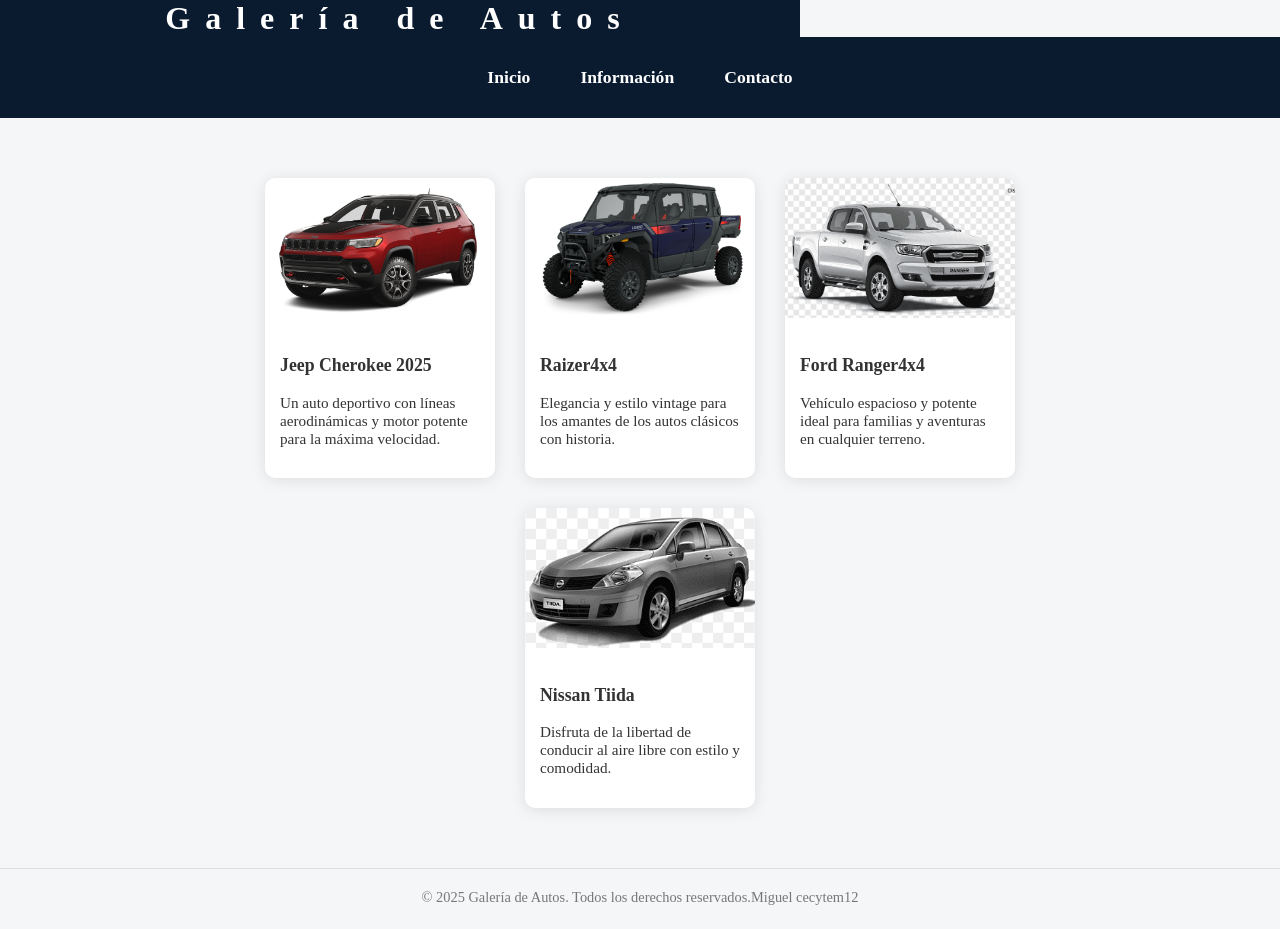
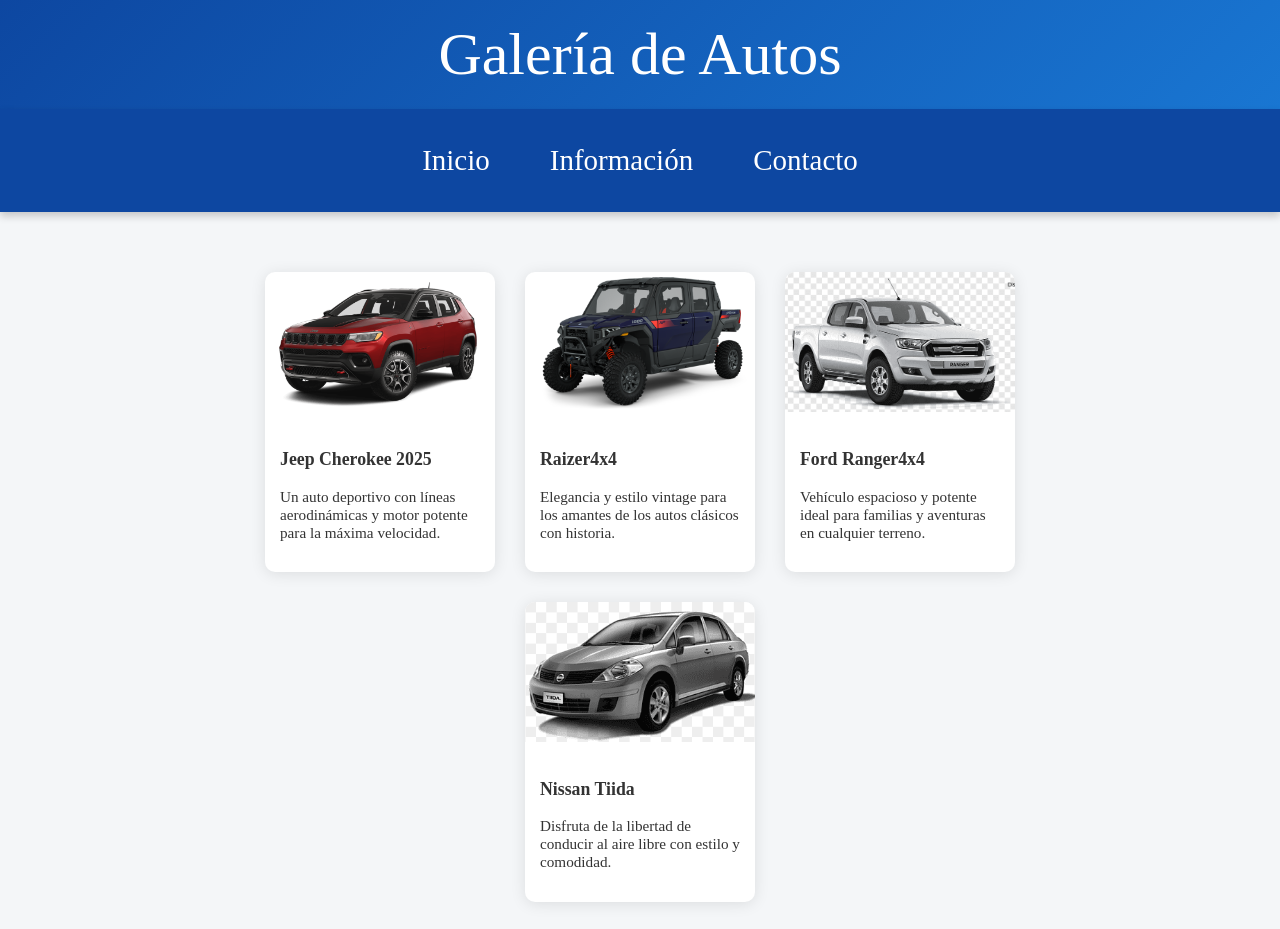
Before and after one commit to Creeepypie/cecy12, a plain HTML site: page index.html in a window 1280 px wide. Shown: the top 929 px of the page. Drawn offline with Linux system fonts and the light colour scheme.

Commit message:
Add files via upload

```diff
--- a/est.css
+++ b/est.css
@@ -4,33 +4,60 @@
     color: #333;
   }
  header {
-    background: #0a1b2f;
-    color: #fff;
-    width: 800px;
-    margin: 0, auto;
+  background: linear-gradient(135deg, #0d47a1, #1976d2);
+  color: white;
+  padding: 20px 20px;
+  display: flex;
+  flex-direction: column;
+  align-items: center;
+  font-size: 60px;
   text-align: center;
-    font-size: 2rem;
-    font-weight: 700;
-    letter-spacing: 15px;
+  box-shadow: 0 4px 6px rgba(0, 0, 0, 0.2);
 }
+
+header nav a:hover {
+  color: #bbdefb;
+}
+/* Contenedor del menú */
 nav {
-    background: #0a1b2f;
+  background-color: #0d47a1;
+  padding: 25px 30px;
   display: flex;
-    text-align: center;
   justify-content: center;
-    gap: 50px;
-    padding: 30px 0;
+  flex-wrap: wrap;
+  box-shadow: 0 4px 8px rgba(0, 0, 0, 0.2);
 }
+
+/* Estilos para los enlaces del menú */
 nav a {
-    color: #fff;
+  color: white;
   text-decoration: none;
-    font-weight: 600;
-    font-size: 1.1rem;
-    transition: color 0.3s ease;
+  margin: 0 20px;
+  font-size: 29px;
+  font-weight: 500;
+  padding: 10px;
+  border-radius: 8px;
+  transition: background-color 0.3s ease, transform 0.2s ease;
 }
+
 nav a:hover {
-    color: #ffc107;
+  background-color: #1565c0;
+  transform: scale(1.05);
 }
+
+/* Responsive: menú en columnas en pantallas pequeñas */
+@media (max-width: 600px) {
+  nav {
+    flex-direction: column;
+    align-items: center;
+  }
+
+  nav a {
+    margin: 10px 0;
+    font-size: 1.4rem;
+  }
+}
+
   main {
     max-width: 1000px;
     margin: 60px auto;
```
Lines whose indentation alone changed are shown as unchanged.
